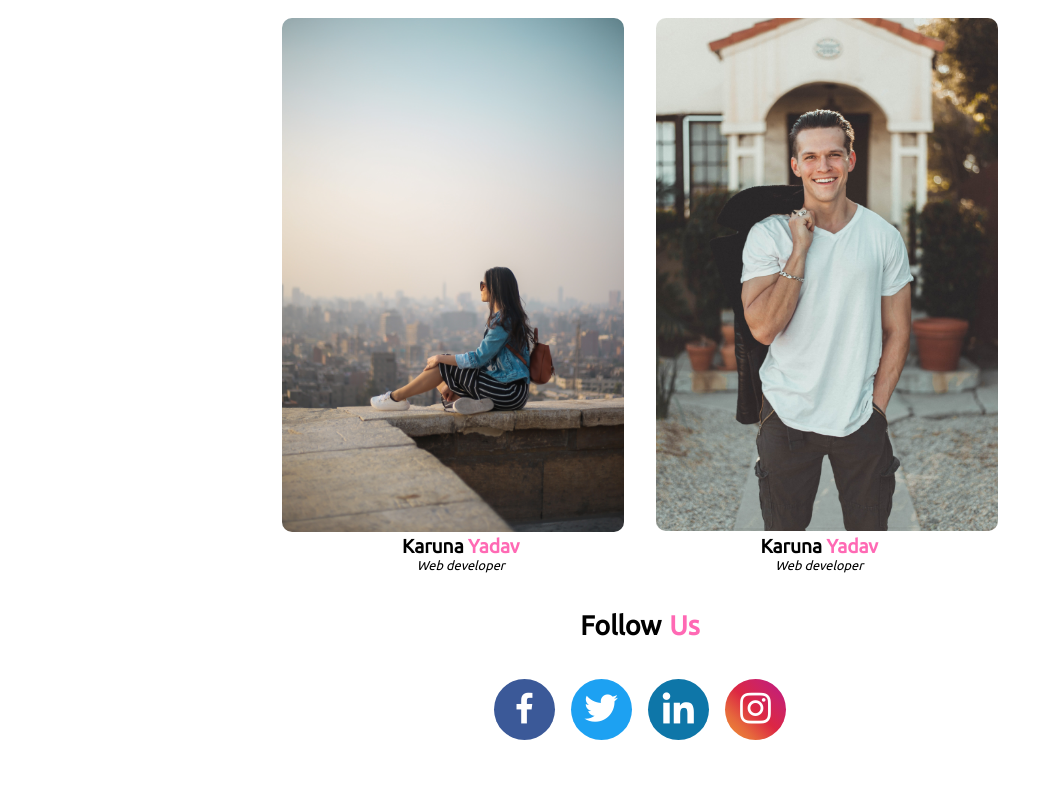
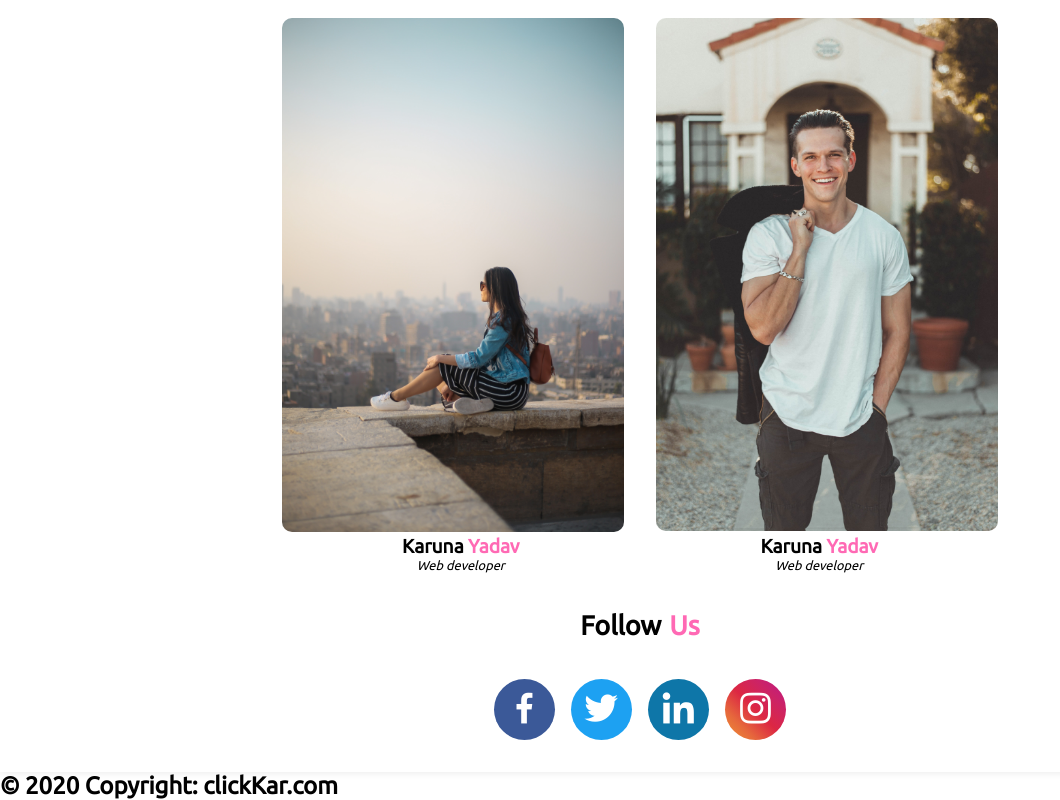
Before and after one commit to ravikumarsingh9907/web-page-components, a plain HTML site: page website/website.html in a window 1280 px wide. Shown: the part 2678-3478 px from the top of the page, without its empty margins (0-1060 px from the left). Before the commit the page ends 3450 px from the top, so only its background shows below. Drawn offline with nearby package versions, Linux system fonts and the light colour scheme.

Commit message:
Update website.html

```diff
--- a/website/website.html
+++ b/website/website.html
@@ -311,6 +311,13 @@
     </div>
     </section>
 
+ <!-- Footer-------------------------------------------------------------- -->
+    <footer class="footer-sec">
+      <section class="name">
+        <h2>© 2020 Copyright: <span>clickKar.com</span></h2>
+      </section>
+    </footer>
+
     <script src="website.js"></script>
   </body>
 </html>
```
